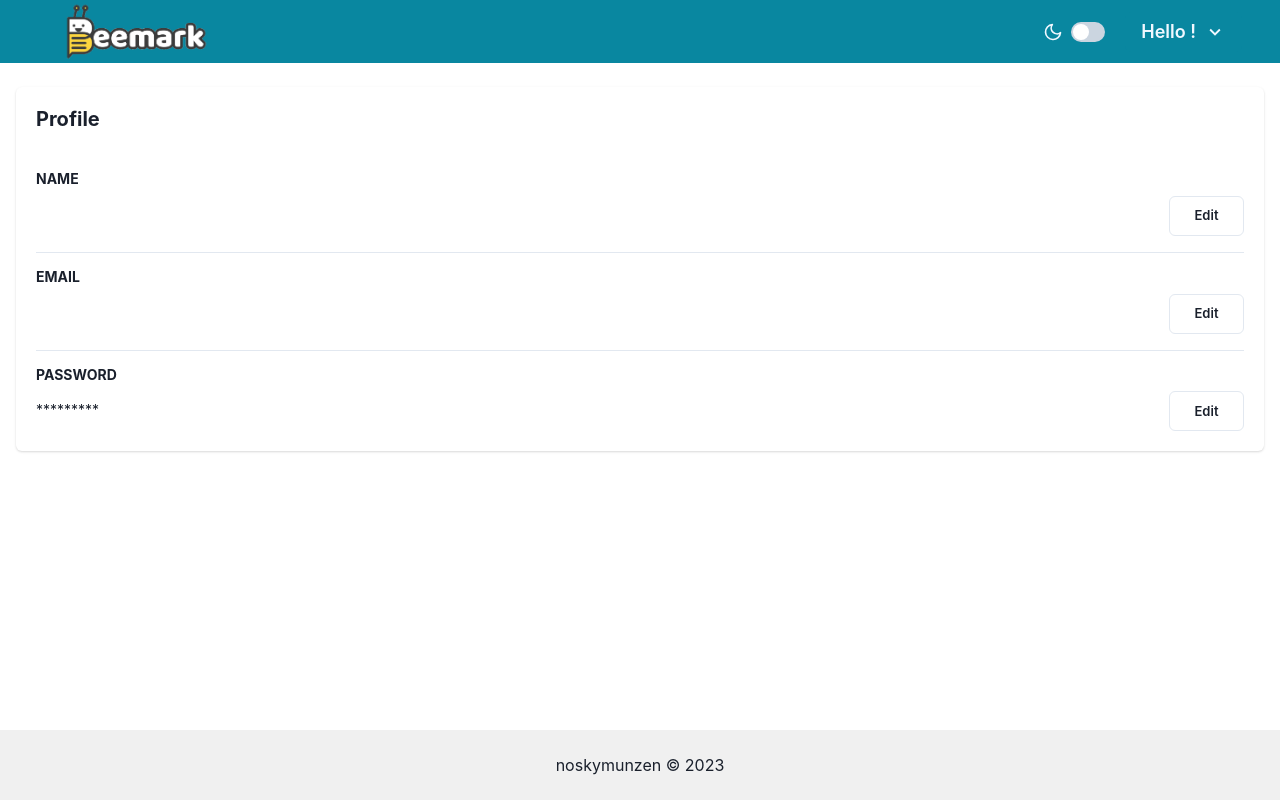
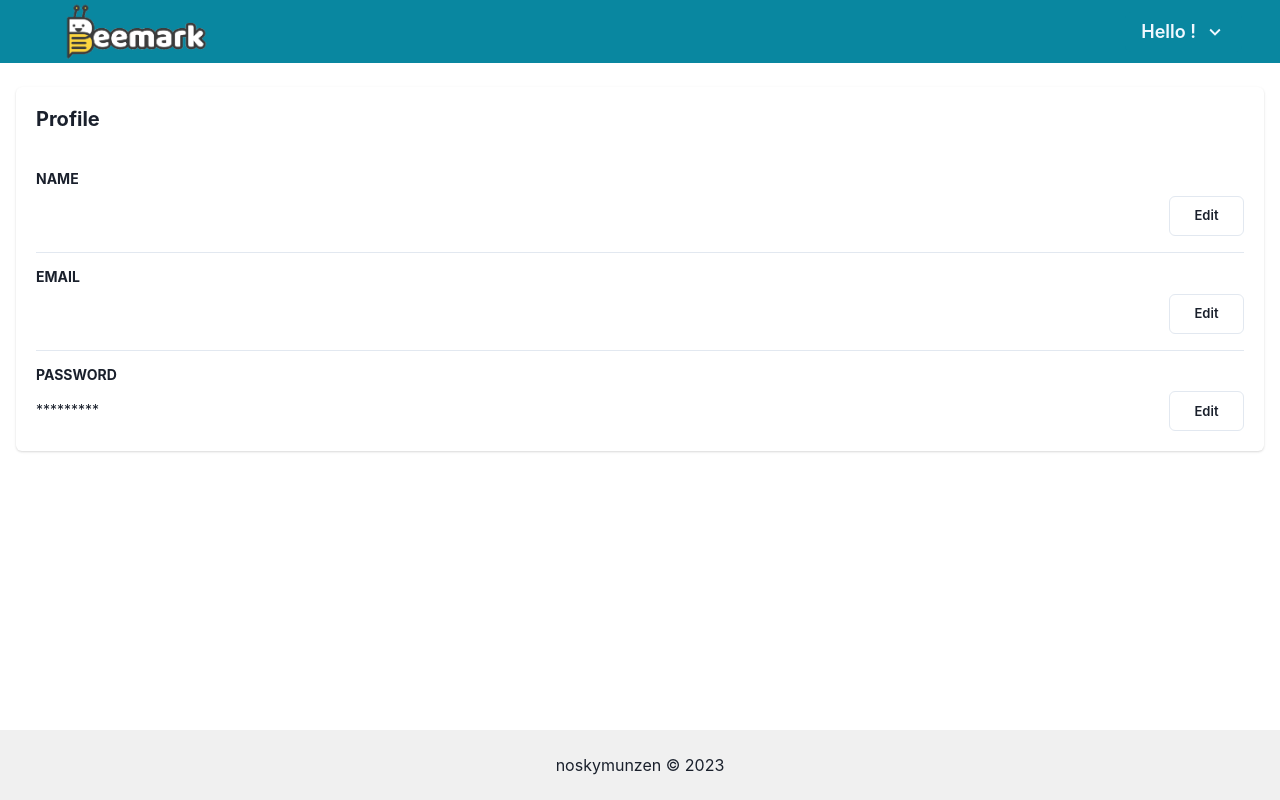
Before and after one commit to noskymunzen/Beemark-App, a Next.js app: page /settings in a window 1280 px wide. Built offline with nearby package versions, Linux system fonts and the light colour scheme; no server answers.

Commit message:
chore: remove mode dark icon

```diff
--- a/layout/DrawerMenu.tsx
+++ b/layout/DrawerMenu.tsx
@@ -10,7 +10,7 @@ import {
 } from "@chakra-ui/react";
 import Link from "next/link";
 import { useRef } from "react";
-import { FiHome, FiLogOut, FiMoon, FiSettings } from "react-icons/fi";
+import { FiHome, FiLogOut, FiSettings } from "react-icons/fi";
 
 export interface DrawerProps {
   onClose: () => void;
@@ -66,7 +66,6 @@ const DrawerMenu = ({ isOpen, onClose, onLogout }: DrawerProps) => {
             </Link>
 
             <Flex flexDirection="column" gap="2rem">
-              <Icon width="20px" height="20px" as={FiMoon} />
               <Link href="/settings">
                 <Icon width="20px" height="20px" as={FiSettings} />
               </Link>
--- a/layout/Header.tsx
+++ b/layout/Header.tsx
@@ -9,11 +9,10 @@ import {
   MenuButton,
   MenuItem,
   MenuList,
-  Switch,
   Text,
 } from "@chakra-ui/react";
 import Link from "next/link";
-import { FiLogOut, FiMoon, FiSettings } from "react-icons/fi";
+import { FiLogOut, FiSettings } from "react-icons/fi";
 
 export interface HeaderProps {
   btnRef: () => void;
@@ -85,10 +84,6 @@ const Header = ({
         display={{ base: "none", md: "flex" }}
         justifyContent="flex-end"
       >
-        <HStack>
-          <Icon color="#F0F8FF" as={FiMoon} boxSize="20px" />
-          <Switch colorScheme="teal" size="md" />
-        </HStack>
         <Menu isLazy>
           <MenuButton
             as={Button}
```
